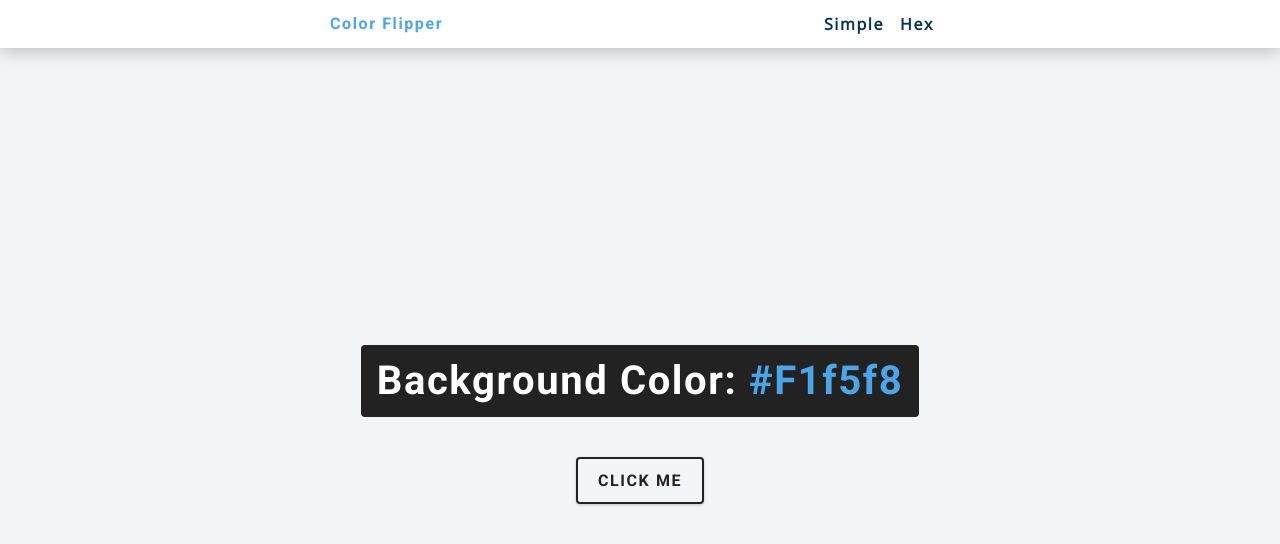
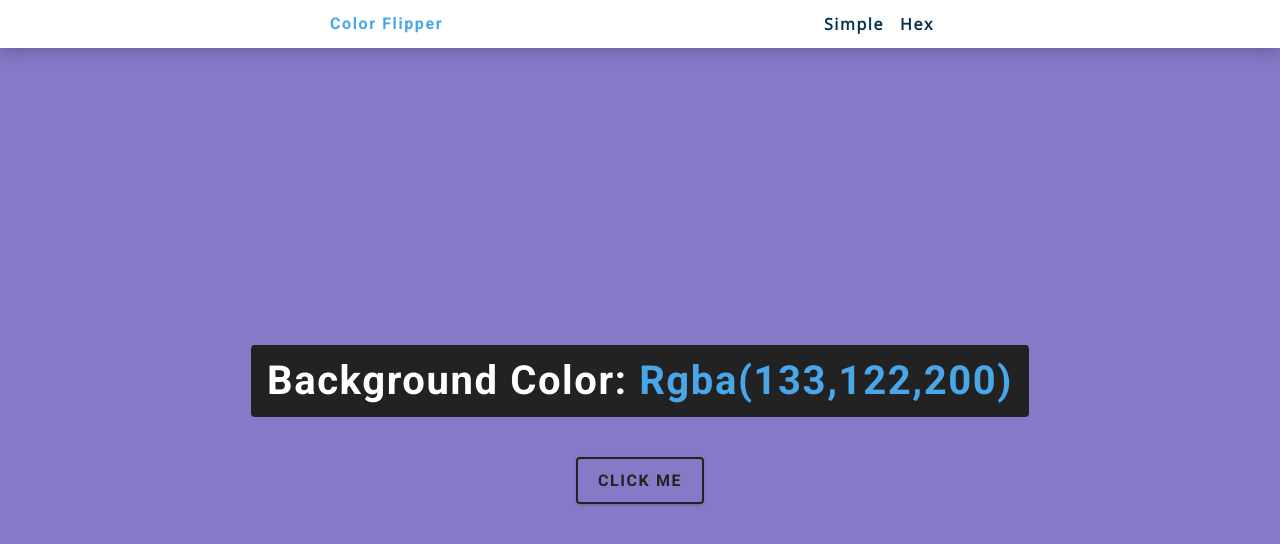
Before and after one commit to PedroPerezAl/colorFlipper, a plain HTML site: page index.html in a window 1280 px wide. Both pictures are taken after a click on the button "CLICK ME". Drawn offline with nearby package versions, Linux system fonts and the light colour scheme.

Commit message:
añadido script

```diff
--- /dev/null
+++ b/app.js
@@ -0,0 +1,10 @@
+const colors= ["green", "red", "rgba(133,122,200)","#f15025"];
+
+const btn= document.getElementById("btn");
+const color=document.querySelector(".color");
+
+btn.addEventListener("click", function(){
+    const randomNumber=2;
+    document.body.style.backgroundColor=colors[randomNumber];
+    color.textContent=colors[randomNumber];
+});
--- a/index.html
+++ b/index.html
@@ -27,5 +27,6 @@
             <button class="btn btn-hero" id="btn">click me</button>
         </div>
     </main>
+    <script src="app.js"></script>
 </body>
 </html>
```
